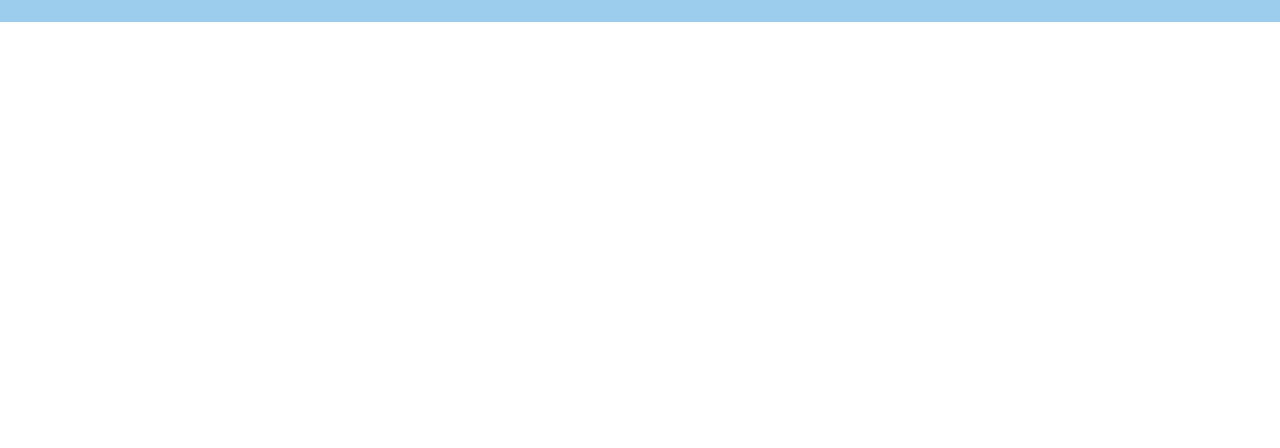
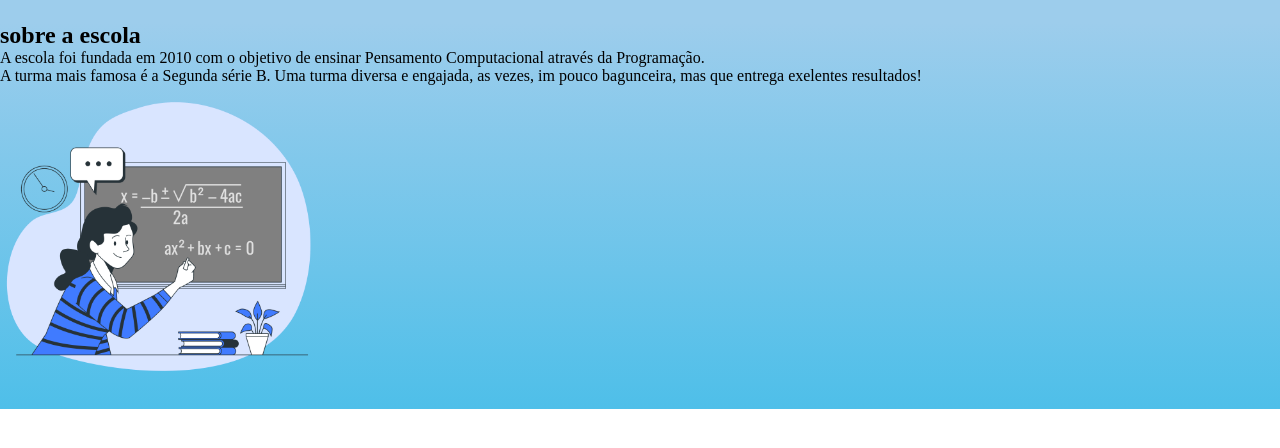
Before and after one commit to keslleyy/site-turma-criativa, a plain HTML site: page 2B Programação/index.html in a window 1280 px wide. Shown: the part 220-668 px from the top of the page. Drawn offline with Linux system fonts and the light colour scheme.

Commit message:
Add files via upload

```diff
--- a/2B Programação/index.html
+++ b/2B Programação/index.html
@@ -15,6 +15,11 @@
             <li class="cabecalho-lista-item">Estudante</li>
         </ul>
     </header>
-
+<section class="escola">
+    <h2 class="escola-titulo">sobre a escola</h2>
+    <P class="escola-texto-um">A escola foi fundada em 2010 com o objetivo de ensinar Pensamento Computacional através da Programação.</P>
+    <P class="escola-texto-dois">A turma mais famosa é a Segunda série B. Uma turma diversa e engajada, as vezes, im pouco bagunceira, mas que entrega exelentes resultados!</P>
+<img class="escola-imagem" src="Formula-bro.png" alt="professora no quadro">
+</section>
 </body>
 </html>
--- a/2B Programação/style.css
+++ b/2B Programação/style.css
@@ -21,3 +21,10 @@ display: inline-block;
 margin: 0 16px;
 font-size: 24px;
 }
+.escola-imagem{
+    width: 25%;
+}
+
+.escola{
+    background-image: linear-gradient(#9dcdec,#4ebfe9);
+}
```
Also changed, not shown: 2B Programação/Formula-bro.png (added).
